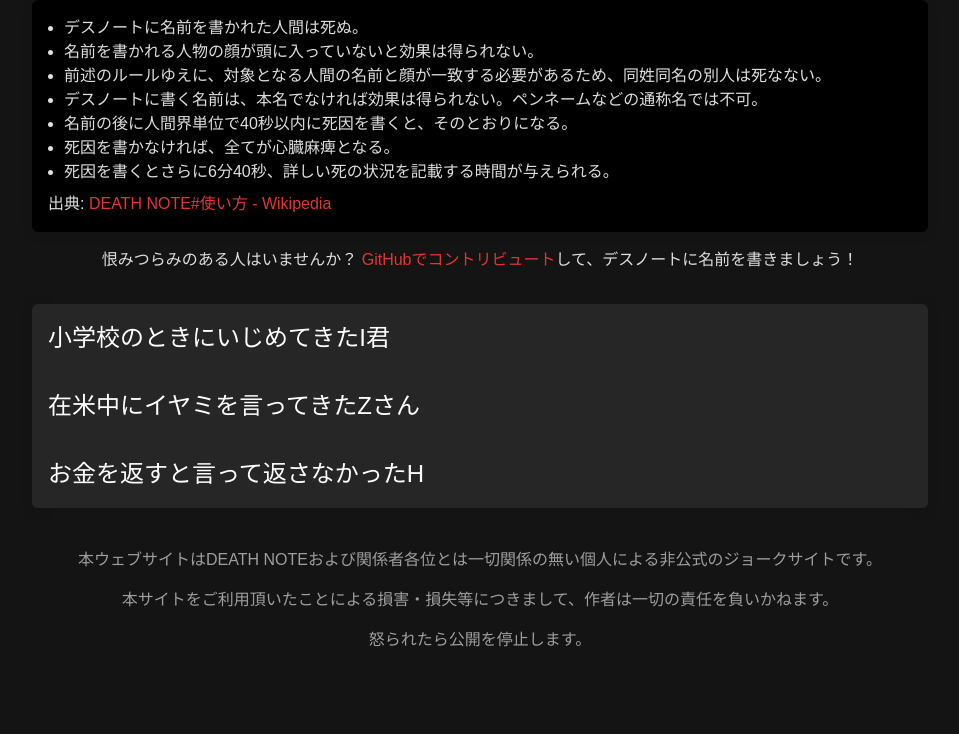
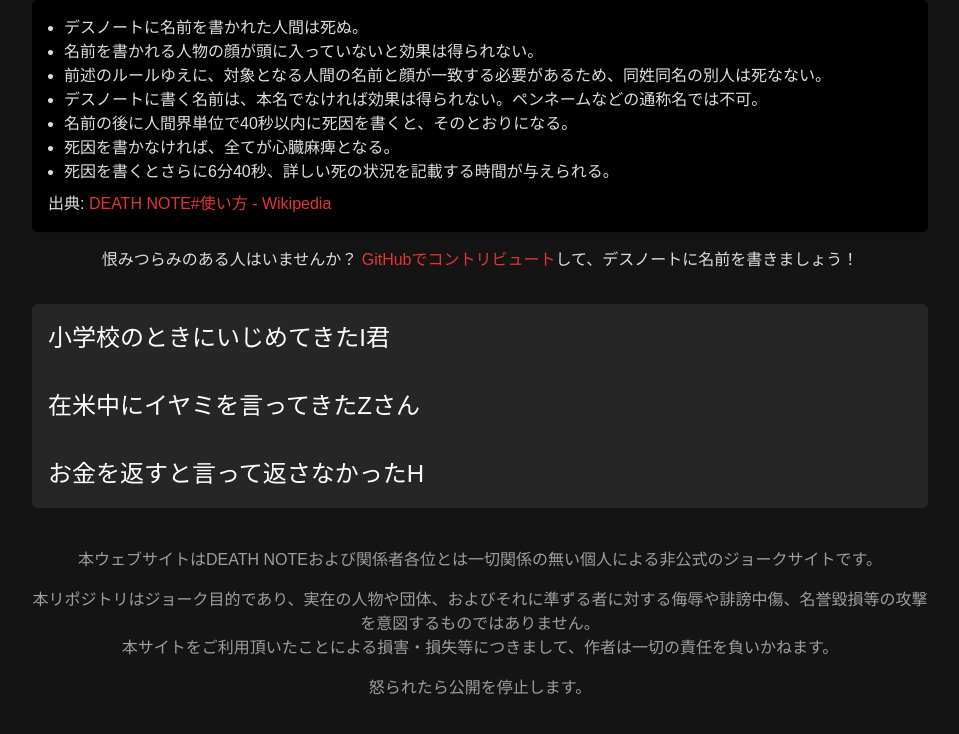
Before and after one commit to EbiseLutica/open-deathnote, a plain HTML site: page index.html in a window 1280 px wide. Shown: the part 96-830 px from the top of the page, without its empty margins (160-1119 px from the left). Before the commit the page ends 800 px from the top, so only its background shows below. Drawn offline with Linux system fonts and the light colour scheme.

Commit message:
免責事項とか整備

```diff
--- a/index.html
+++ b/index.html
@@ -46,7 +46,7 @@
     </article>
     <footer class="text-dimmed text-center mt-5">
         <p>本ウェブサイトはDEATH NOTEおよび関係者各位とは一切関係の無い個人による非公式のジョークサイトです。</p>
-        <p>本サイトをご利用頂いたことによる損害・損失等につきまして、作者は一切の責任を負いかねます。</p>
+        <p>本リポジトリはジョーク目的であり、実在の人物や団体、およびそれに準ずる者に対する侮辱や誹謗中傷、名誉毀損等の攻撃を意図するものではありません。<br>本サイトをご利用頂いたことによる損害・損失等につきまして、作者は一切の責任を負いかねます。</p>
         <p>怒られたら公開を停止します。</p>
     </footer>
 
```
Also changed, not shown: 2 other files.
